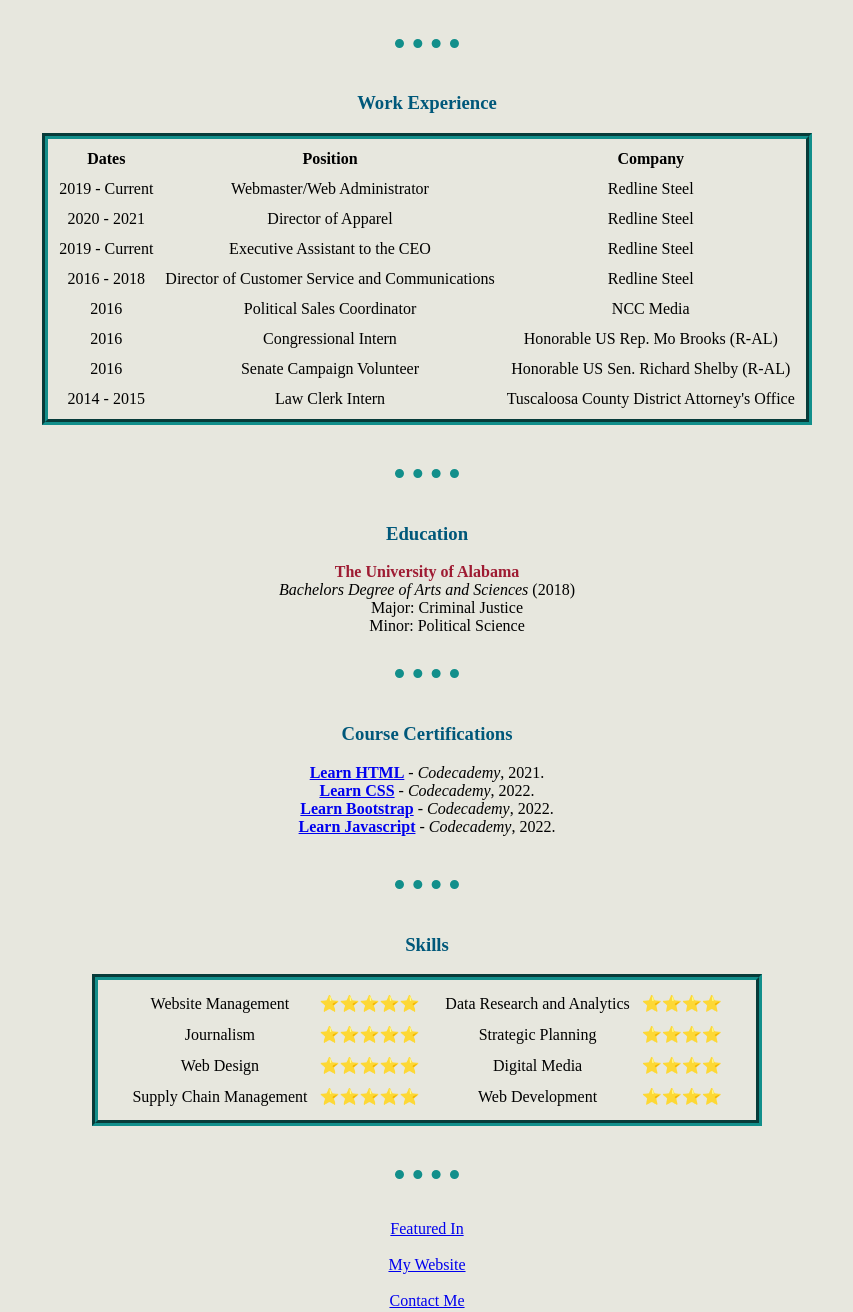
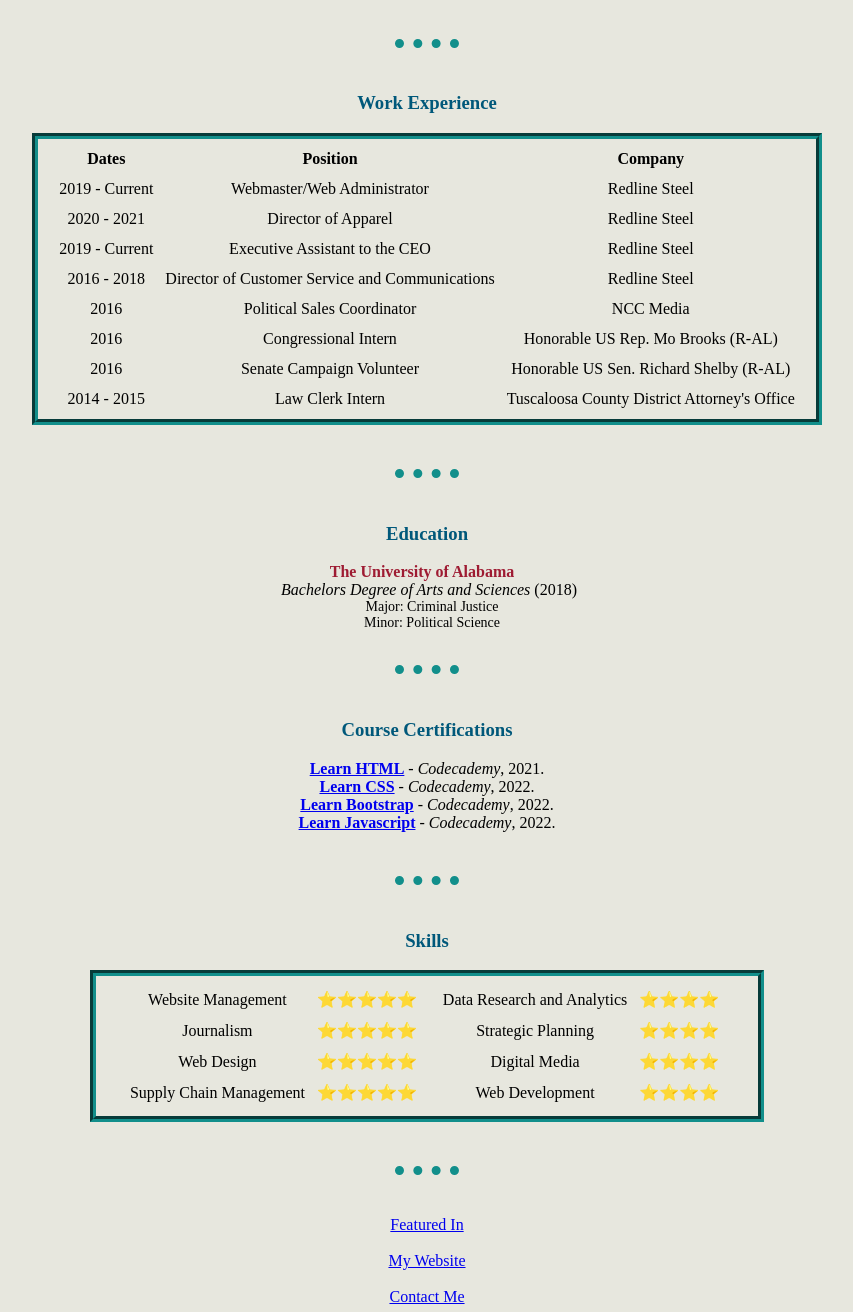
Before and after one commit to seangordonm/not-another-cv, a plain HTML site: page index.html in a window 1280 px wide. Shown: the part 280-1592 px from the top of the page, without its empty margins (213-1066 px from the left). Drawn offline with Linux system fonts and the light colour scheme.

Commit message:
Updated CSS file 2.19.22

```diff
--- a/css/styles.css
+++ b/css/styles.css
@@ -1,6 +1,6 @@
 /* TAG Selectors */
 a:hover {
-  color: #8F1216;
+  color: #0F3057;
 }
 
 body {
@@ -37,6 +37,7 @@
   text-align: center;
 }
 
+
 /* CLASS Selectors */
 .logo {
   height: 150px;
@@ -57,10 +58,11 @@
   border: 6px;
   border-color: #128F8B;
   border-style: groove;
-  margin-left: auto;
-  margin-right: auto;
-  padding: inherit;
+  margin: 0 auto;
+  padding-left: 10px;
+  padding-right: 10px;
 }
+
 
 .contact {
   text-align: center;
@@ -71,32 +73,33 @@
 }
 
 .skill {
-  margin: auto;
+  margin: 0 auto;
   text-align: center;
   border: 6px;
   border-color: #128F8B;
   border-style: groove;
-  padding-right: 20px;
+  padding-right: 25px;
   padding-left: 20px;
 }
 
 .edu {
   text-align: center;
-  padding-left: 10px;
-  padding-right: 10px;
   color: #9E1B32;
+  padding-right: 50px;
+
 }
 
 .edu-02 {
   text-align: center;
-  padding-left: 15px;
-  padding-right: 15px;
   color: black;
+  padding-left: 14px;
 }
 
 .edu-03 {
   text-align: center;
   color: black;
+  font-size: 14px;
+  padding-right: 20px;
 }
 
 .footer {
```
